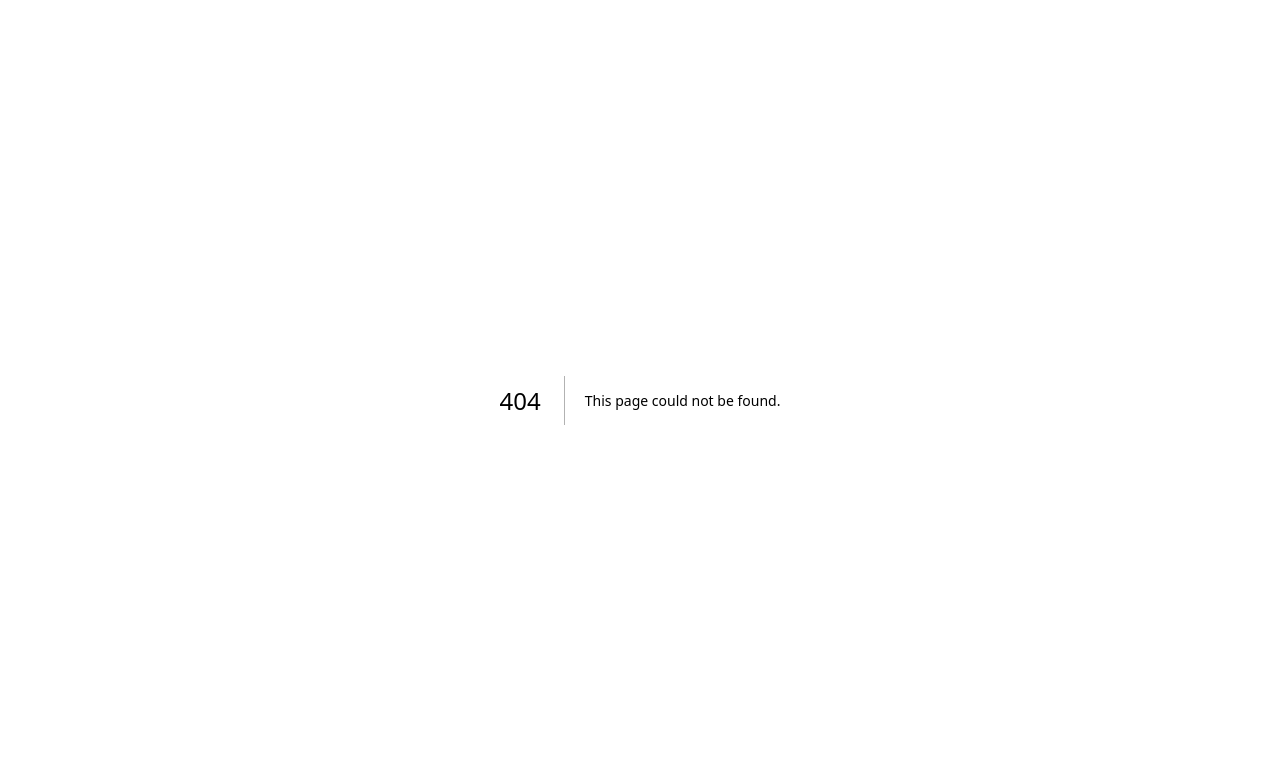
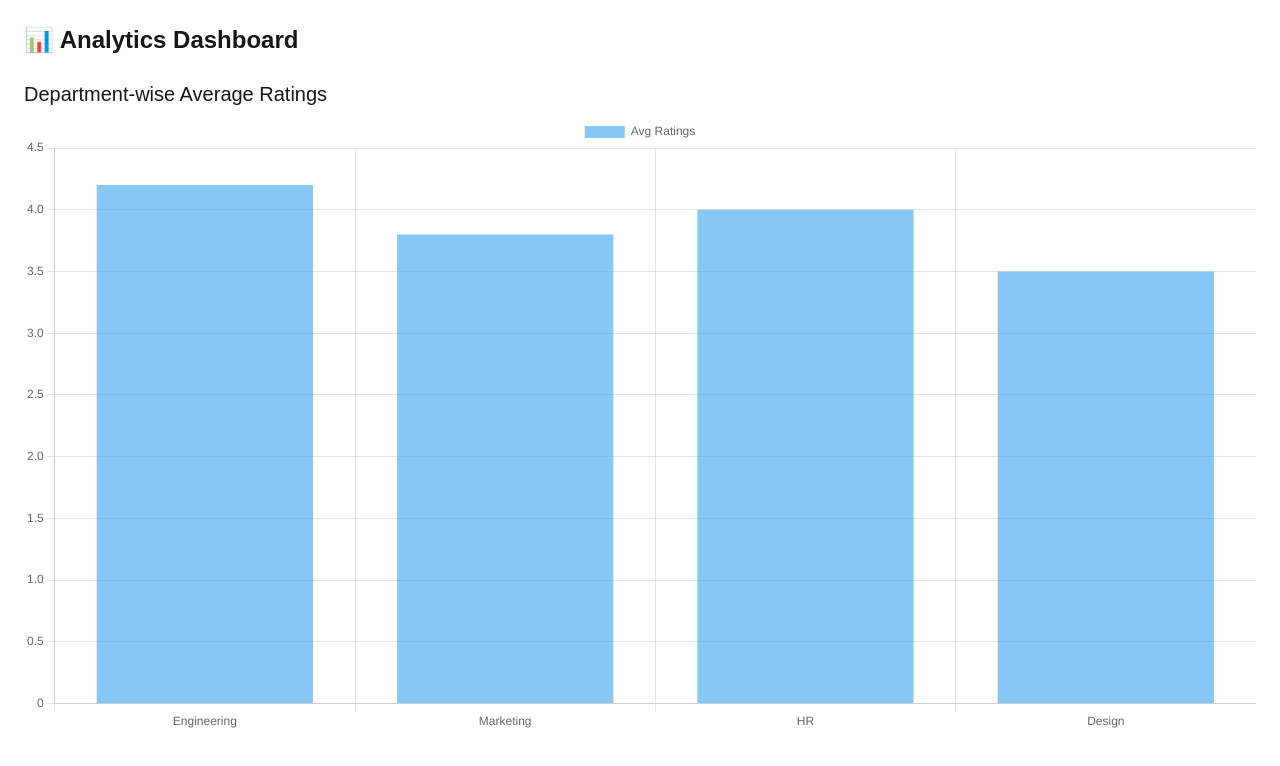
Before and after one commit to Chirag-Matta/hr-dashboard, a Next.js app: page /analytics in a window 1280 px wide. Before the commit this address had no page. Shown: the top 766 px of the page. Built offline with nearby package versions, Linux system fonts and the light colour scheme.

Commit message:
added analytics dashboard for dept comparisions on avg ratings

```diff
--- /dev/null
+++ b/src/app/analytics/page.tsx
@@ -0,0 +1,50 @@
+'use client';
+import { Bar } from 'react-chartjs-2';
+import {
+  Chart as ChartJS,
+  CategoryScale,
+  LinearScale,
+  BarElement,
+  LineElement,
+  PointElement,
+  Tooltip,
+  Legend,
+} from 'chart.js';
+
+ChartJS.register(
+  CategoryScale,
+  LinearScale,
+  BarElement,
+  LineElement,
+  PointElement,
+  Tooltip,
+  Legend
+);
+
+const departments = ['Engineering', 'Marketing', 'HR', 'Design'];
+const avgRatings = [4.2, 3.8, 4.0, 3.5];
+
+
+export default function AnalyticsPage() {
+
+  const deptChartData = {
+  labels: departments,
+  datasets: [
+    {
+      label: 'Avg Ratings',
+      data: avgRatings,
+      backgroundColor: 'rgba(54, 162, 235, 0.6)',
+    },
+  ],
+  };
+
+  return (
+    <div className="p-6">
+      <h1 className="text-2xl font-bold mb-6">📊 Analytics Dashboard</h1>
+      <div className="mb-10">
+        <h2 className="text-xl mb-2">Department-wise Average Ratings</h2>
+        <Bar data={deptChartData} />
+      </div>
+    </div>
+  );
+}
```
